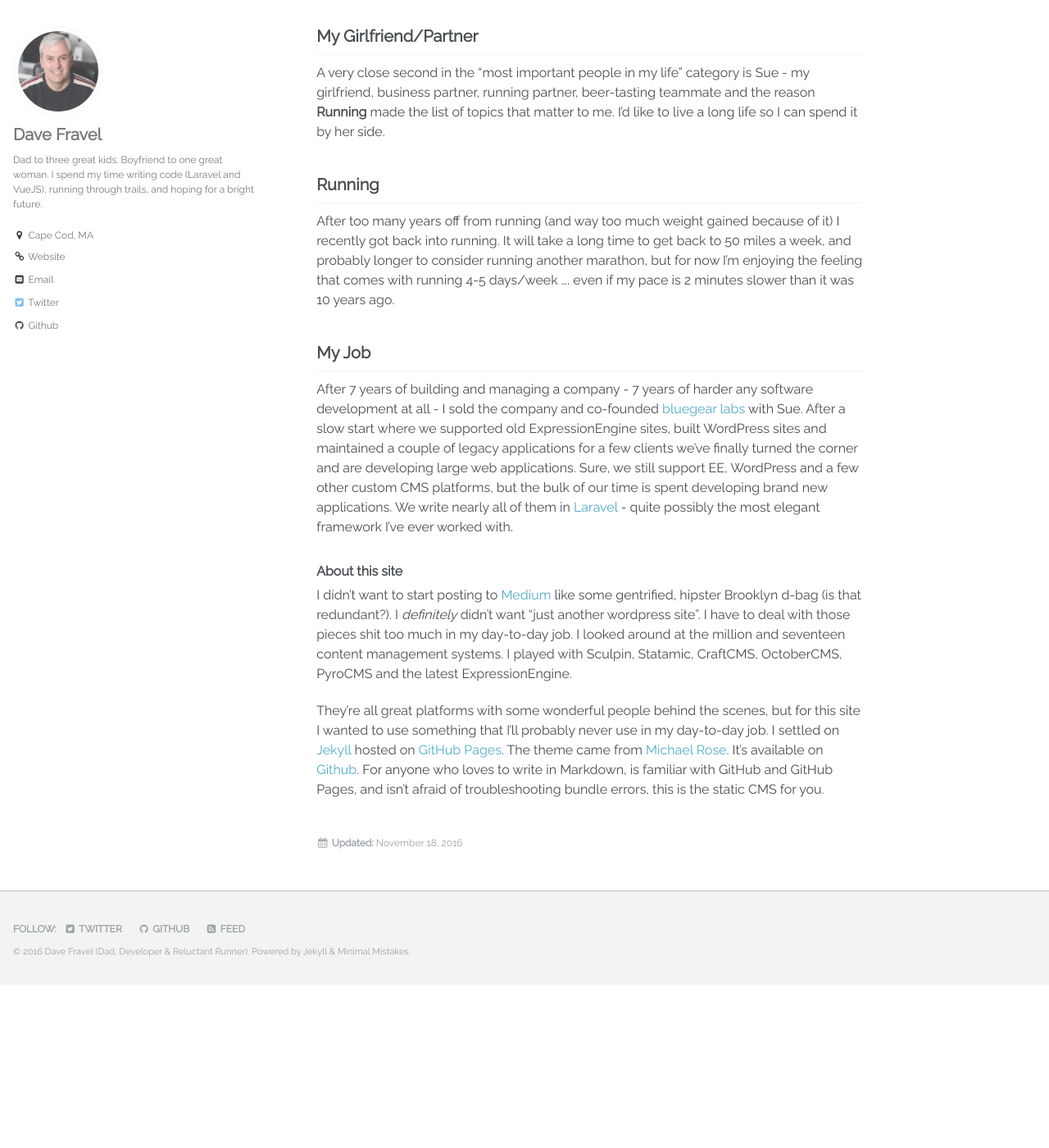
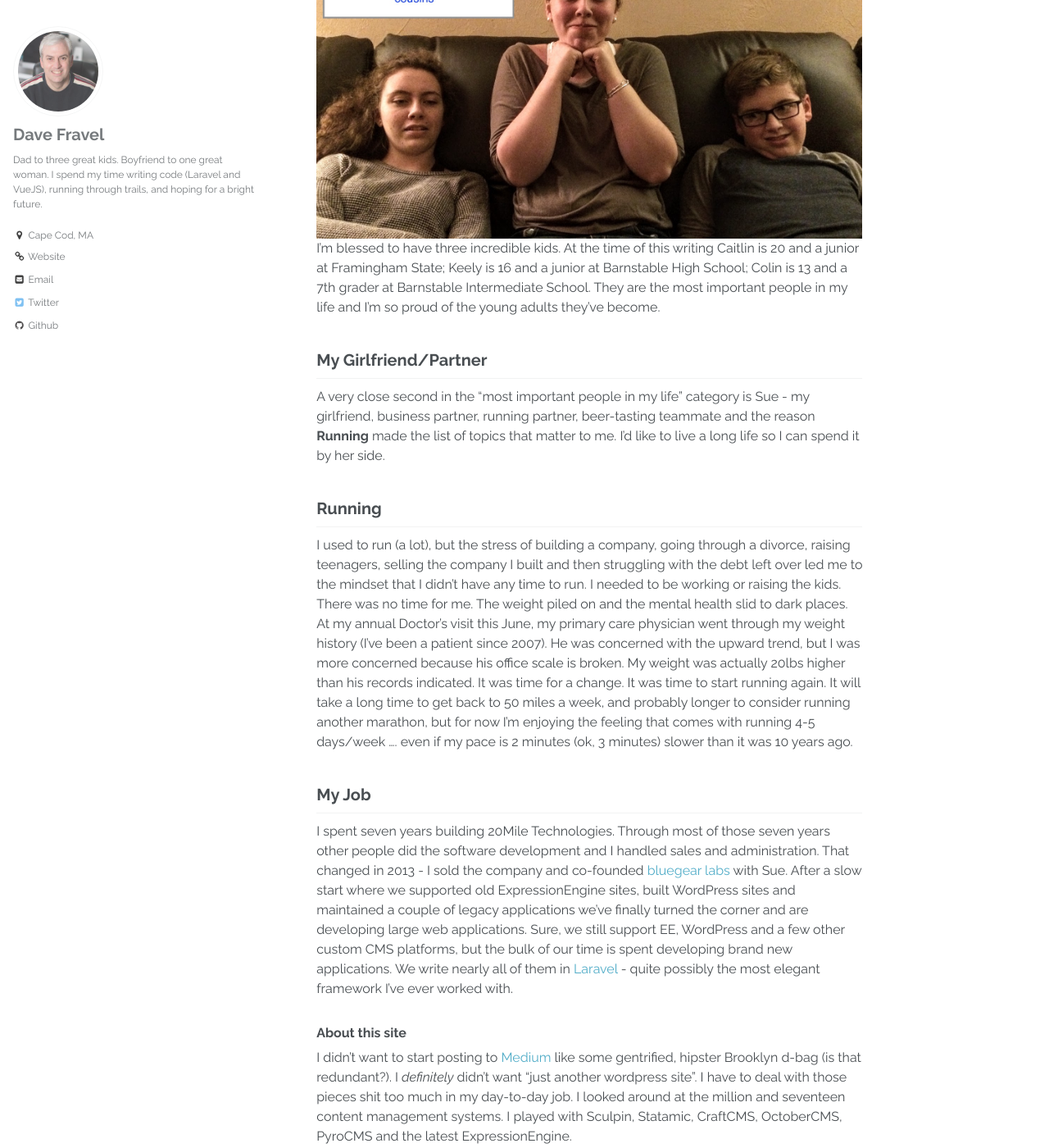
Before and after one commit to dfravel/dfravel.github.io, a Jekyll site: the page built from _pages/about.md, in a window 1280 px wide and 1400 px high, scrolled down 500 px. Shown: the whole window at 82% size. Built offline with Jekyll 4.4.1, drawn with Linux system fonts in a browser that asks for light colours; comment, search, counter and statistics services are not loaded; before the commit the page ends 1701 px from its top, so only the background shows below that; some of the changed text lies outside the part shown.

Commit message:
About page and image styles

```diff
--- a/_includes/head.html
+++ b/_includes/head.html
@@ -3,7 +3,7 @@
 {% include seo.html %}
 
 <link href="{% if site.atom_feed.path %}{{ site.atom_feed.path }}{% else %}{{ '/feed.xml' | absolute_url }}{% endif %}" type="application/atom+xml" rel="alternate" title="{{ site.title }} Feed">
-
+<link href="https://fonts.googleapis.com/css?family=Raleway:400,400i,700,700i" rel="stylesheet">
 <!-- http://t.co/dKP3o1e -->
 <meta name="HandheldFriendly" content="True">
 <meta name="MobileOptimized" content="320">
--- a/_layouts/default.html
+++ b/_layouts/default.html
@@ -5,7 +5,7 @@ layout: default
 <!doctype html>
 <html lang="{{ site.locale | slice: 0,2 | default: "en" }}" class="no-js">
   <head>
-    <link rel="stylesheet" type="text/css" href="//fonts.googleapis.com/css?family=Raleway" />
+
     {% include head.html %}
     {% include head/custom.html %}
   </head>
--- a/_pages/about.md
+++ b/_pages/about.md
@@ -4,22 +4,24 @@ permalink: /about/
 layout: single
 author_profile: true
 date: 2016-11-12
-modified: 2016-11-18
+modified: 2016-11-19
 ---
 
-If you've made it to this page you obviously have too much free time or my name made the news in some horrific fashion and you need to get some basic background on me. Either way - welcome to my latest website. Over the past 10 years I've had a few different sites - nearly all of them are shuttered, sold or forgotten. I'd love to promise that I'll commit to writing on this site regularly, but if history has taught me anything it's that I have no idea what next week has in store for me. For now, I will promise to update this as often as possible on the topics that matter to me which are ...
+If you've made it to this page you obviously have too much free time or my name made the news in some horrific fashion and you need to get some basic background on me. Either way - welcome to my latest website. Over the past 10 years I've had a few different personal sites - nearly all of them are shuttered, sold or forgotten. I'd love to promise that I'll commit to writing on this site regularly, but if history has taught me anything it's that I have no idea what next week has in store. For now, I will promise to update this as often as possible on the topics that matter to me which are ...
 
 ## Being a Dad
+![Keely, Caitlin and Colin](/assets/images/dorks.jpg)
 I'm blessed to have three incredible kids. At the time of this writing Caitlin is 20 and a junior at Framingham State; Keely is 16 and a junior at Barnstable High School; Colin is 13 and a 7th grader at Barnstable Intermediate School. They are the most important people in my life and I'm so proud of the young adults they've become.
 
 ## My Girlfriend/Partner
-A very close second in the "most important people in my life" category is Sue - my girlfriend, business partner, running partner, beer-tasting teammate and the reason __Running__ made the list of topics that matter to me. I'd like to live a long life so I can spend it by her side.
+A very close second in the "most important people in my life" category is Sue - my girlfriend, business partner, running partner, beer-tasting teammate and the reason **Running** made the list of topics that matter to me. I'd like to live a long life so I can spend it by her side.
 
 ## Running
-After too many years off from running (and way too much weight gained because of it) I recently got back into running. It will take a long time to get back to 50 miles a week, and probably longer to consider running another marathon, but for now I'm enjoying the feeling that comes with running 4-5 days/week .... even if my pace is 2 minutes slower than it was 10 years ago.
+I used to run (a lot), but the stress of building a company, going through a divorce, raising teenagers, selling the company I built and then struggling with the debt left over led me to the mindset that I didn't have any time to run. I needed to be working or raising the kids. There was no time for me. The weight piled on and the mental health slid to dark places. At my annual Doctor's visit this June, my primary care physician went through my weight history (I've been a patient since 2007). He was concerned with the upward trend, but I was more concerned because his office scale is broken. My weight was actually 20lbs higher than his records indicated. It was time for a change. It was time to start running again. It will take a long time to get back to 50 miles a week, and probably longer to consider running another marathon, but for now I'm enjoying the feeling that comes with running 4-5 days/week .... even if my pace is 2 minutes (ok, 3 minutes) slower than it was 10 years ago.
 
 ## My Job
-After 7 years of building and managing a company - 7 years of harder any software development at all - I sold the company and co-founded [bluegear labs](http://bluegear.io) with Sue. After a slow start where we supported old ExpressionEngine sites, built WordPress sites and maintained a couple of legacy applications for a few clients we've finally turned the corner and are developing large web applications. Sure, we still support EE, WordPress and a few other custom CMS platforms, but the bulk of our time is spent developing brand new applications. We write nearly all of them in [Laravel](http://laravel.com) - quite possibly the most elegant framework I've ever worked with.
+I spent seven years building 20Mile Technologies. Through most of those seven years other people did the software development and I handled sales and administration. That changed in 2013 - I sold the company and co-founded [bluegear labs](http://bluegear.io) with Sue. After a slow start where we supported old ExpressionEngine sites, built WordPress sites and maintained a couple of legacy applications we've finally turned the corner and are developing large web applications. Sure, we still support EE, WordPress and a few other custom CMS platforms, but the bulk of our time is spent developing brand new applications. We write nearly all of them in [Laravel](http://laravel.com) - quite possibly the most elegant framework I've ever worked with.
+
 
 ### About this site
 I  didn't want to start posting to [Medium](https://medium.com) like some gentrified, hipster Brooklyn d-bag (is that redundant?). I _definitely_ didn't want "just another wordpress site". I have to deal with those pieces shit too much in my day-to-day job. I looked around at the million and seventeen content management systems. I played with Sculpin, Statamic, CraftCMS, OctoberCMS, PyroCMS and the latest ExpressionEngine.
--- a/_sass/_page.scss
+++ b/_sass/_page.scss
@@ -69,6 +69,14 @@
         text-indent: $indent-var;
         margin-top: -($indent-var);
       }
+
+      img {
+        margin-bottom: 1em;
+        border: 10px solid #fff;
+        padding: 5px;
+        box-shadow: 0 0 10px rgba(#000, 0.25);
+      }
+
     }
   }
 
```
Also changed, not shown: assets/images/dorks.JPG (added).
